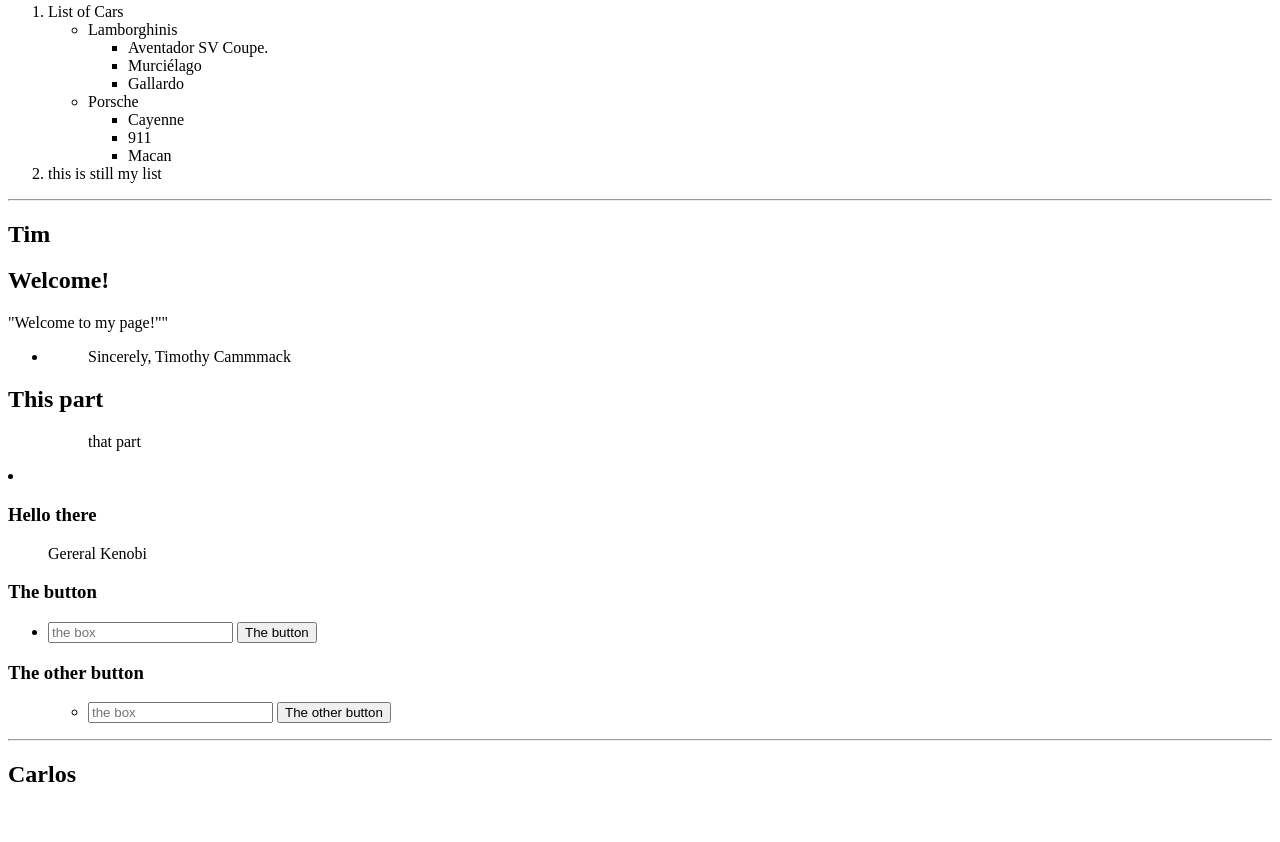
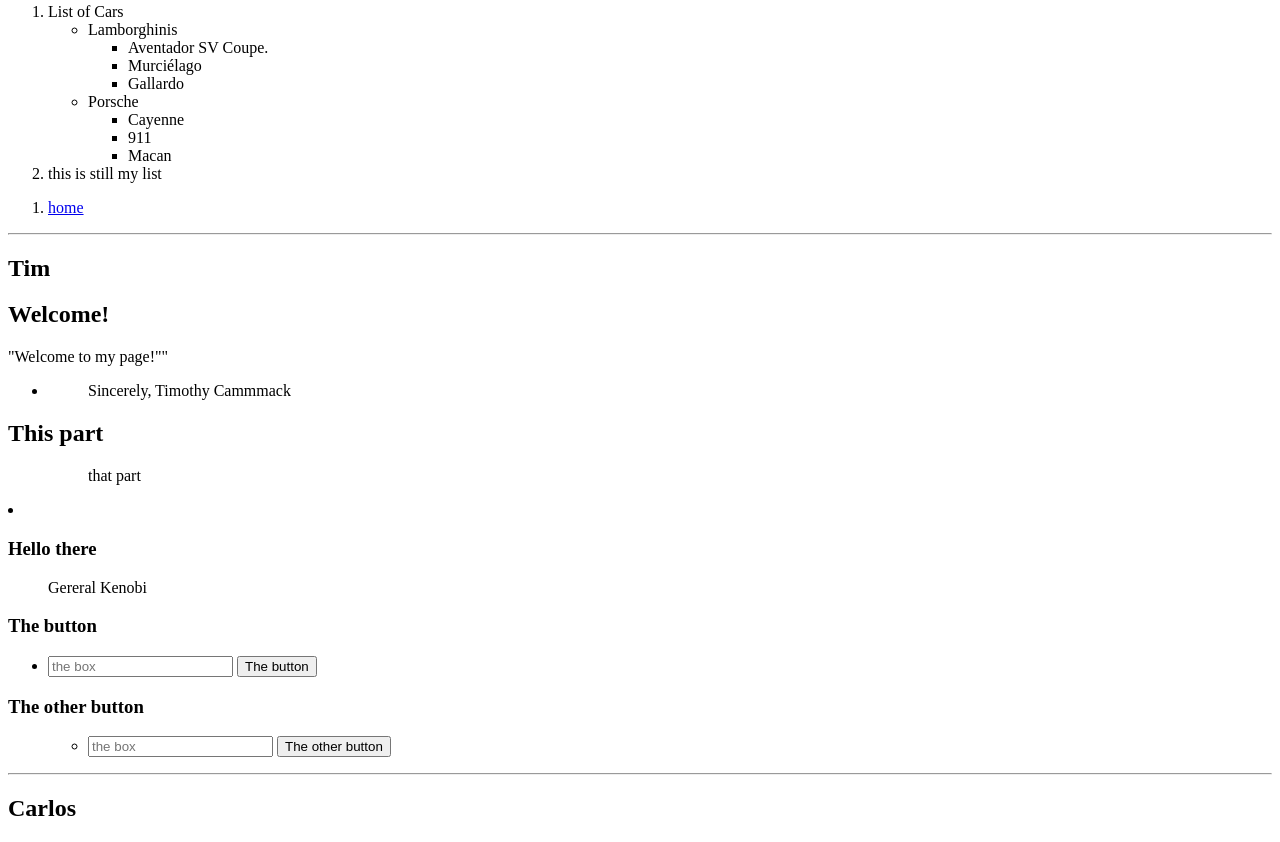
Before and after one commit to washedAwayTrolls/teamWebsiteHTML, a plain HTML site: page nested.html in a window 1280 px wide. Shown: the part 1063-1905 px from the top of the page. Before the commit the page ends 1871 px from the top, so only its background shows below. Drawn offline with Linux system fonts and the light colour scheme.

Commit message:
Updated -emily

```diff
--- a/nested.html
+++ b/nested.html
@@ -83,6 +83,7 @@
 
   <hr>
   <h2>Emily</h2>
+  <!-- New Nested Element -->
     <ol>
         <li>List of Cars
             <ul>
@@ -103,6 +104,12 @@
             </ul>
         </li>
         <li>this is still my list</li>
+    </ol>
+    <!-- New Nested Element -->
+    <ol>
+        <li>
+            <a href=index.html>home</a>
+        </li>
     </ol>
   <hr>
   <h2>Tim</h2>
```
